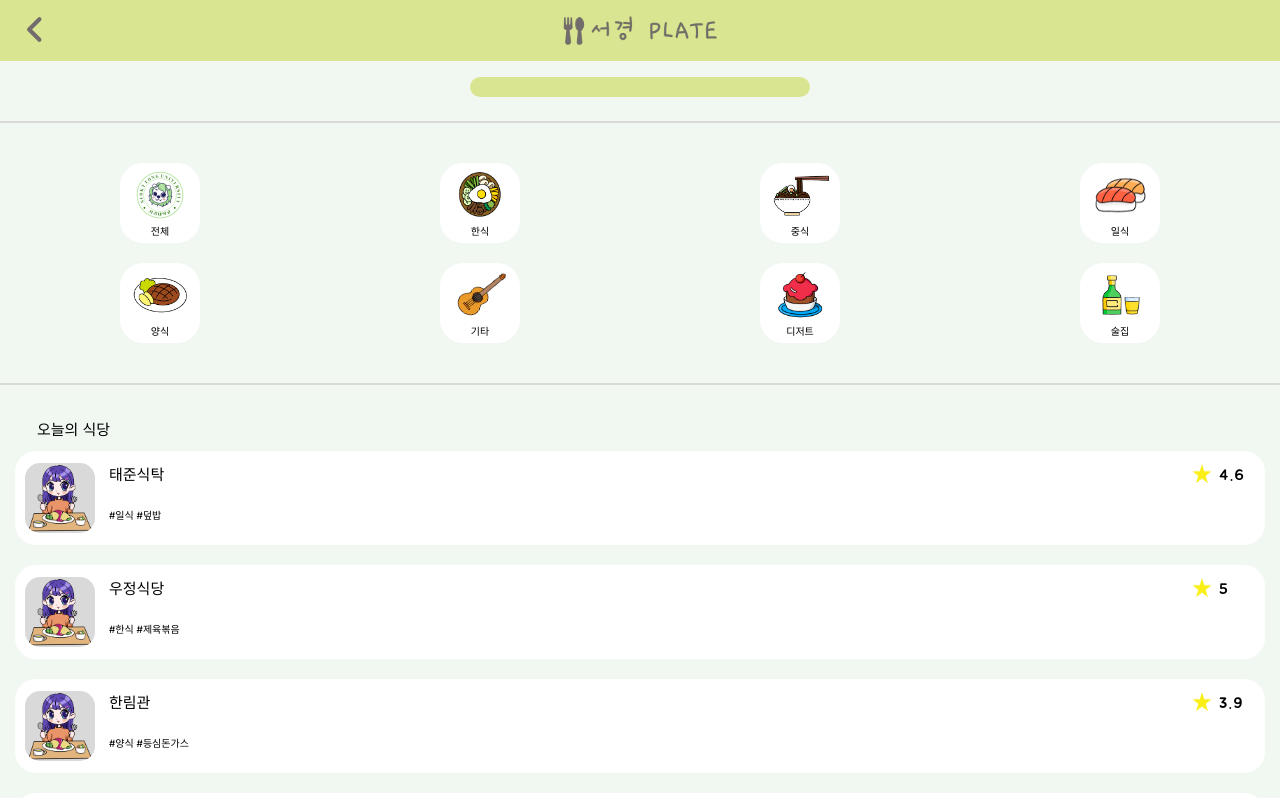
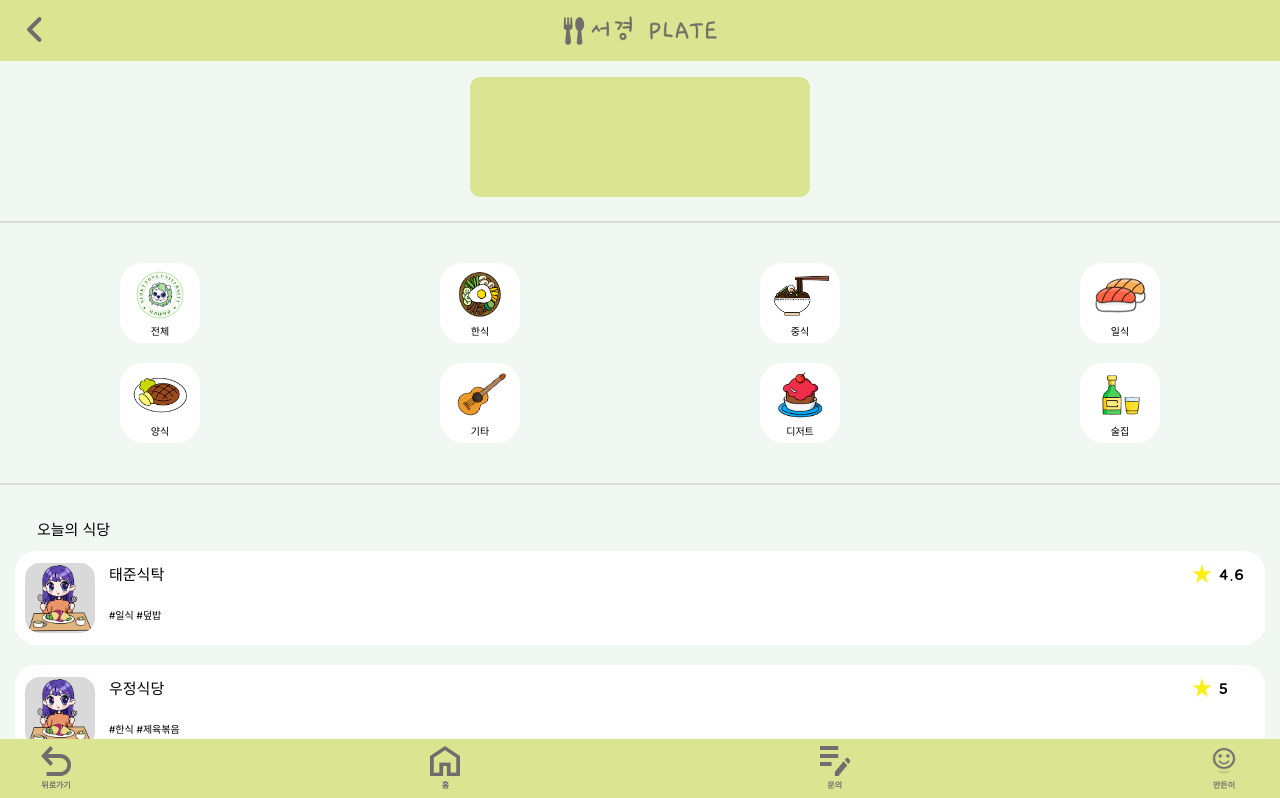
Before and after one commit to taehwan01/sku-plate, a React (Create React App) app: page / in a window 1280 px wide. Shown: the top 798 px of the page. Built offline with nearby package versions, Linux system fonts and the light colour scheme.

Commit message:
feat: Header, Footer 위치 고정

```diff
--- a/src/components/Footer/Footer.module.css
+++ b/src/components/Footer/Footer.module.css
@@ -2,7 +2,10 @@ h1 {
   margin: 0;
 }
 .footer {
-  margin-top: auto;
+  position: fixed;
+  bottom: 0;
+  z-index: 10;
+  /* margin-top: auto; */
   min-width: calc(100vw - 82px);
   background-color: #dae591;
   height: 61px;
--- a/src/components/Header/Header.module.css
+++ b/src/components/Header/Header.module.css
@@ -1,4 +1,8 @@
 .header {
+  position: fixed;
+  top: 0;
+  z-index: 10;
+  /*  */
   width: 100vw;
   min-height: 61px;
   background-image: url('../../assets/images/SKUPLATE_LOGO.png');
--- a/src/index.css
+++ b/src/index.css
@@ -27,9 +27,15 @@ code {
 }
 
 .App {
-  height: calc(var(--vh, 1vh) * 100);
+  /* height: calc(var(--vh, 1vh) * 100);
   display: flex;
   flex-direction: column;
+  padding-top: 61px; */
+  min-height: calc(var(--vh, 1vh) * 100);
+  display: flex;
+  flex-direction: column;
+  padding-top: 61px;
+  padding-bottom: 61px;
 }
 
 button {
```
